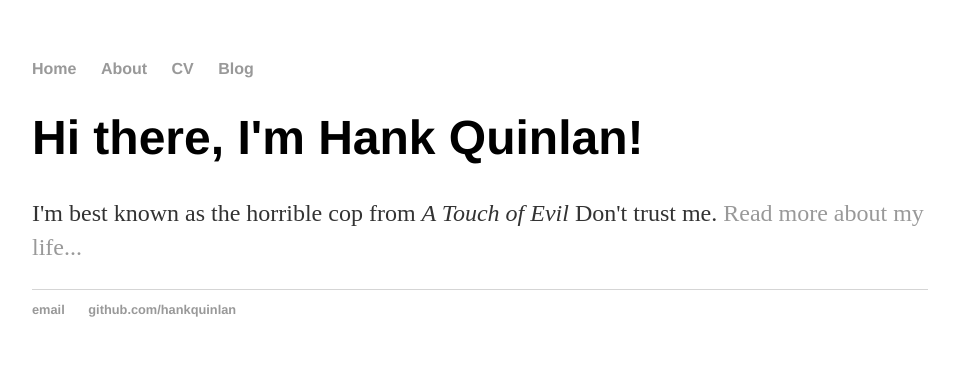
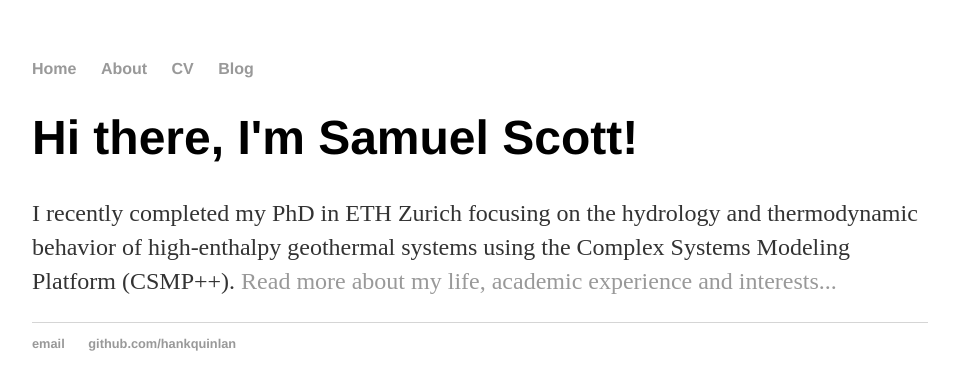
Before and after one commit to two-phaseflow/two-phaseflow.github.io, a Jekyll site: the page built from index.html, in a window 1280 px wide. Shown: the top 390 px of the page, without its empty margins (160-1115 px from the left). Built offline with Jekyll 4.4.1, drawn with Linux system fonts in a browser that asks for light colours.

Commit message:
Update index.html

```diff
--- a/index.html
+++ b/index.html
@@ -1,8 +1,9 @@
 ---
 layout: default
-title: Hank Quinlan, Horrible Cop
+title: Samuel Scott, Geothermal Energy Scientist
 ---
 <div class="blurb">
-	<h1>Hi there, I'm Hank Quinlan!</h1>
-	<p>I'm best known as the horrible cop from <em>A Touch of Evil</em> Don't trust me. <a href="/about">Read more about my life...</a></p>
+	<h1>Hi there, I'm Samuel Scott!</h1>
+	<p>I recently completed my PhD in ETH Zurich focusing on the hydrology and thermodynamic behavior of high-enthalpy geothermal systems using the Complex Systems Modeling Platform (CSMP++).
+	<a href="/about">Read more about my life, academic experience and interests...</a></p>
 </div><!-- /.blurb -->
```
